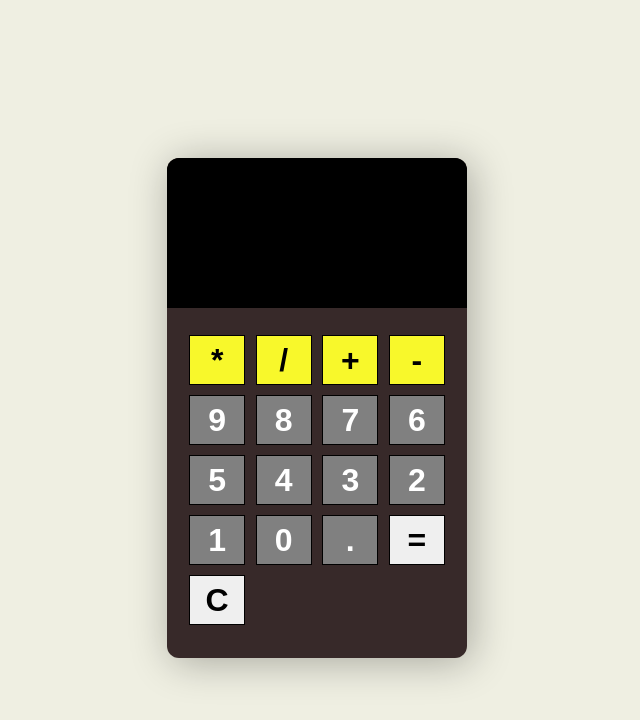
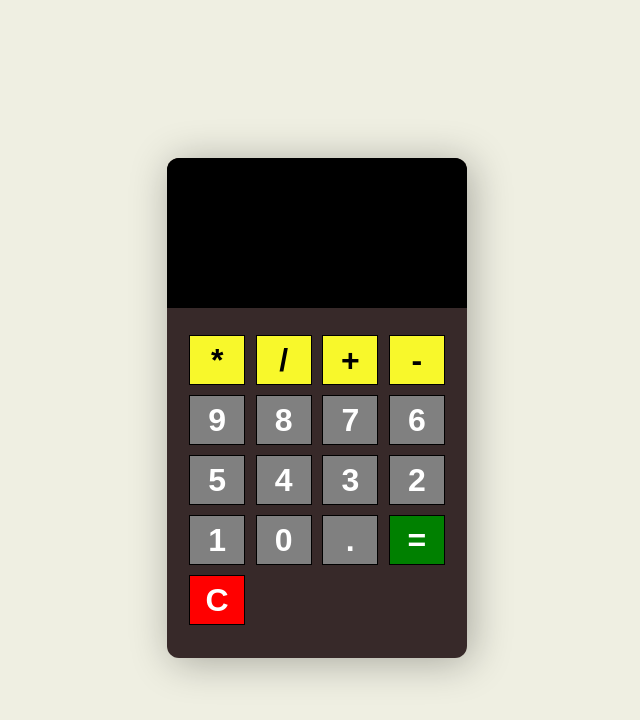
Before and after one commit to mominulhouqe/Calculator_js, a plain HTML site: page index.html in a window 1280 px wide. Shown: the whole page, without its empty margins (323-963 px from the left). Drawn offline with Linux system fonts and the light colour scheme.

Commit message:
first commit

```diff
--- a/index.html
+++ b/index.html
@@ -32,8 +32,8 @@
             <button type="button" class="btn btn-gray" data-num="0">0</button>
 
             <button type="button" class="btn btn-gray" data-num=".">.</button>
-            <button type="button" class="btn btn-equal">=</button>
-            <button type="button" class="btn btn-clear">C</button>
+            <button type="button" class=" btn-equal">=</button>
+            <button type="button" class=" btn-clear">C</button>
         </div>
     </section>
 
--- a/style.css
+++ b/style.css
@@ -51,11 +51,11 @@ button{
     background-color: gray;
     color: white;
 }
-.btn-green{
+.btn-equal{
     background-color: green;
     color: white;
 }
-.btn-red{
+.btn-clear{
     background-color: red;
     color: white;
 }
```
